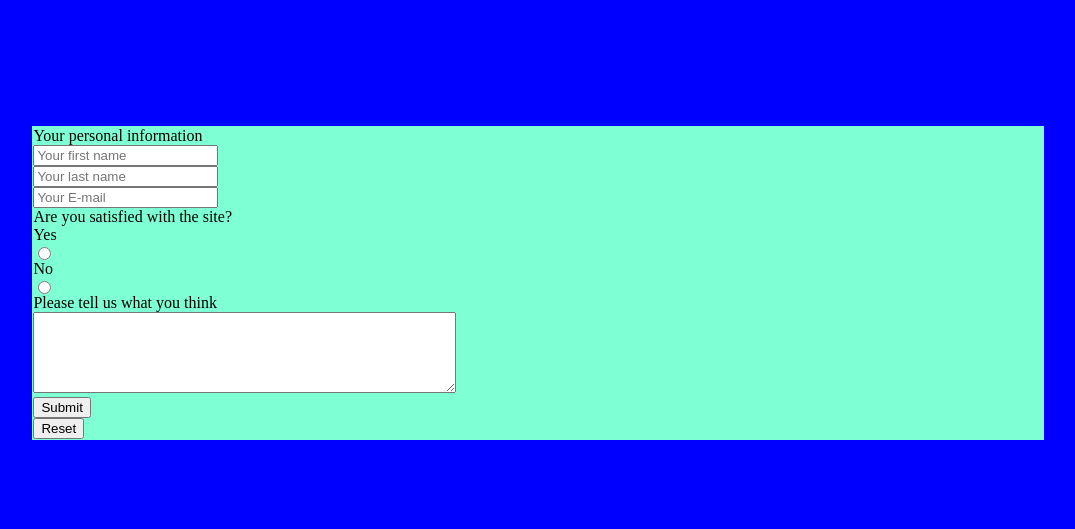
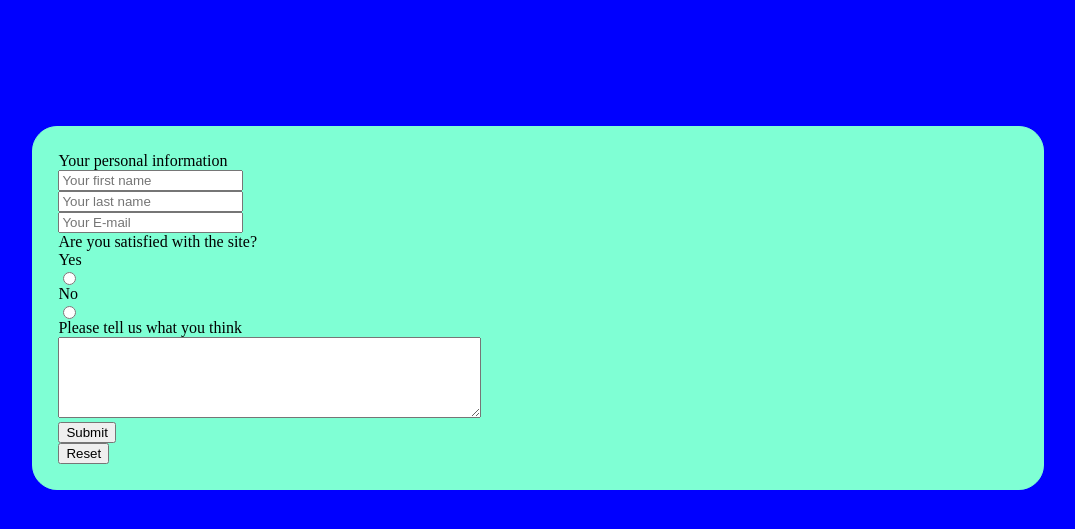
Before and after one commit to PeterManik/PeterManik_IPaIoT, a PHP site: page / in a window 1280 px wide. Shown: the top 529 px of the page, without its empty margins (102-1177 px from the left). Run offline with PHP 8.4, Linux system fonts and the light colour scheme.

Commit message:
losing it

```diff
--- a/index.php
+++ b/index.php
@@ -54,7 +54,7 @@ if (isset($_POST['submit'])) {
     $opinion=$_POST['opinion'];
 
     $fp = fopen('data.txt', 'a');
-    echo $email;
+    echo $name." ".$surname." ".$email." ".$opinion;
     fwrite($fp, $name);
     fwrite($fp, $surname);
     fwrite($fp, $email);
--- a/style.css
+++ b/style.css
@@ -5,9 +5,11 @@ body{
 
 #myForm{
     margin: 10%;
+    padding: 25px;
     align-items: center;
     background-color: aquamarine;
     border: 1px solid aquamarine;
+    border-radius: 25px;
 }
 
 input, label{
```
